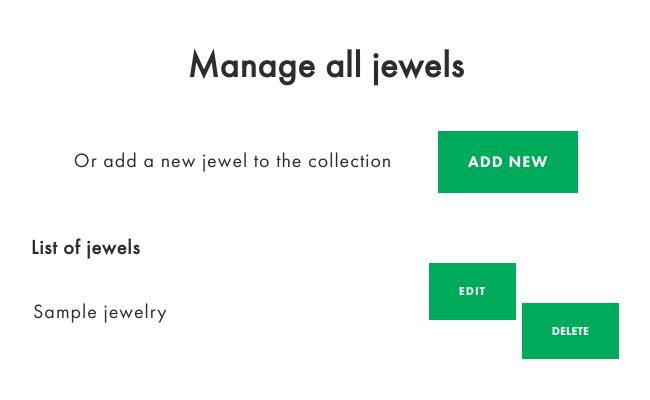
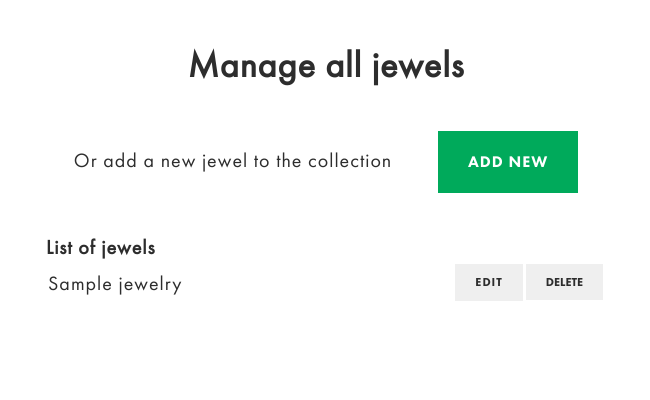
Before and after one commit to adrienloup/symfony4-sample, a Symfony app: template templates/admin/jewelry/index.html.twig in a window 1280 px wide. Shown: the part 76-476 px from the top of the page, without its empty margins (314-964 px from the left). Run offline with Twig, Linux system fonts and the light colour scheme; the template is opened without the code that fills it: most values are stand-ins (such as "Sample title", 1, 10 or a date in 2020); some libraries are stand-ins or nearby versions.

Commit message:
more style

```diff
--- a/public/css/main.css
+++ b/public/css/main.css
@@ -107,7 +107,7 @@ button.button {
 }
 
 .admin {
-  max-width: 590px;
+  max-width: 560px;
   width: calc(100% - 80px);
   margin: 0 auto;
   padding: 40px;
@@ -127,12 +127,20 @@ button.button {
 
 .admin table { width: 100% }
 
-.admin table tr td:nth-child(2) { text-align: right }
+.admin table tr td:nth-child(2) {
+  text-align: right;
+  font-size: 0;
+}
 
-.admin table .button {
+.admin table .button,
+.admin table button.button {
   display: inline-block;
   vertical-align: top;
+  padding: 10px 20px;
+  margin: 1px;
   font-size: 12px;
+  background: #efefef;
+  color: inherit;
 }
 
 .admin table form {
```
